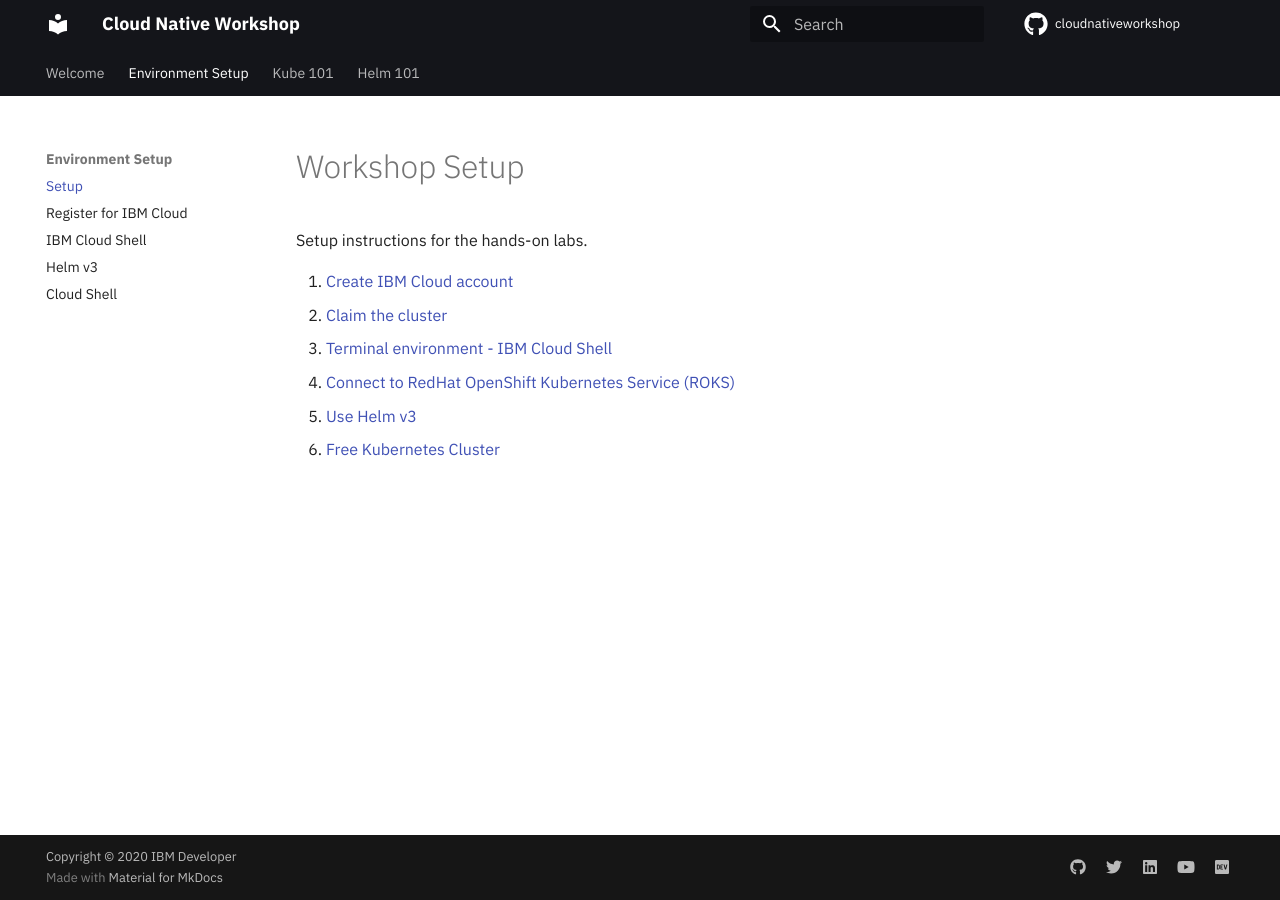
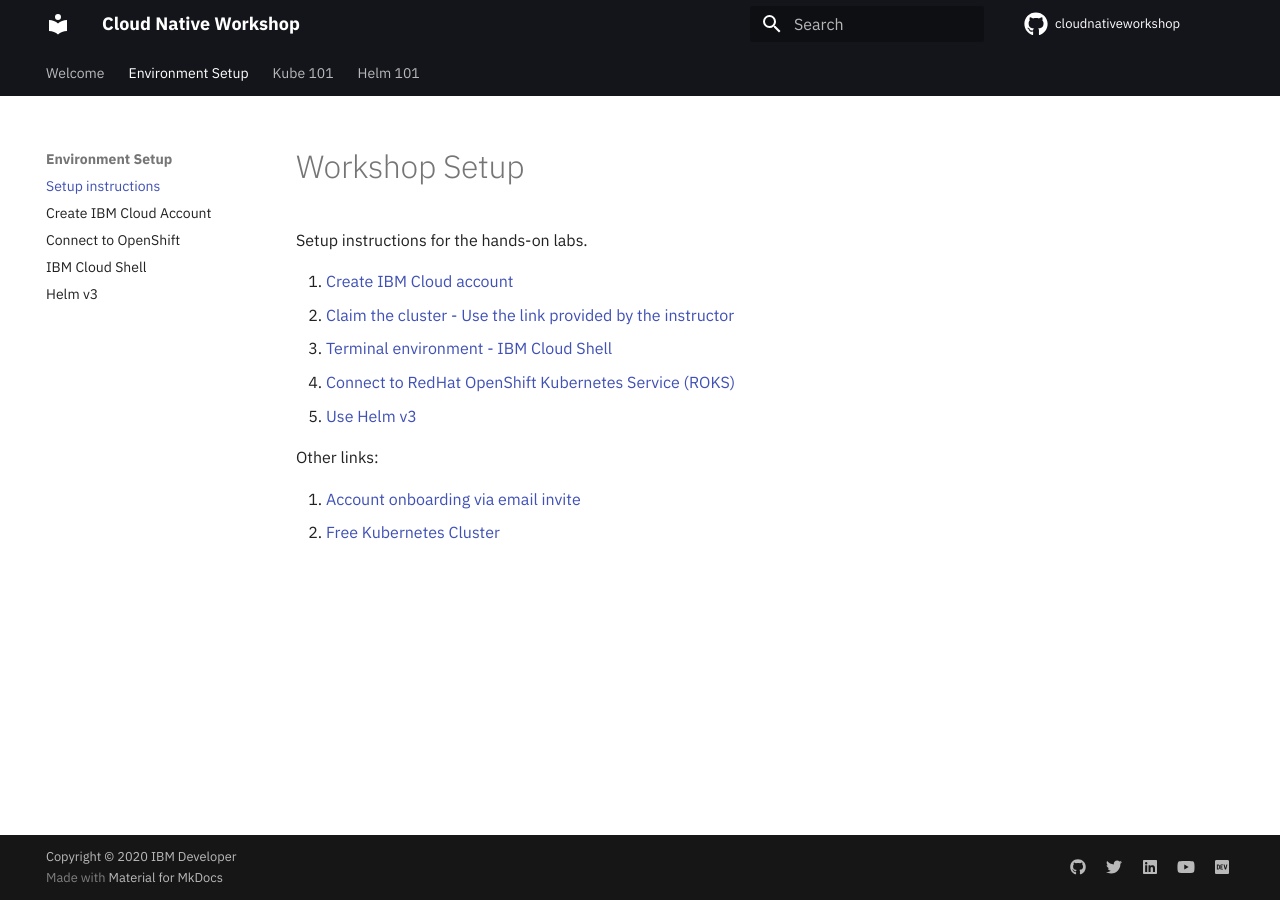
Before and after one commit to rojanjose/cloudnativeworkshop, an MkDocs documentation site: the page built from docs/generatedContent/workshop-setup/README.md, in a window 1280 px wide. Built offline with MkDocs 1.6.1 and Material for MkDocs 9.7.7, drawn with Linux system fonts in a browser that asks for light colours.

Commit message:
onboarding instructions

```diff
--- a/docs/generatedContent/workshop-setup/README.md
+++ b/docs/generatedContent/workshop-setup/README.md
@@ -3,8 +3,13 @@
 Setup instructions for the hands-on labs.
 
 1. [Create IBM Cloud account](NEWACCOUNT.md)
-1. [Claim the cluster](GRANTCLUSTER.md)
+1. [Claim the cluster - Use the link provided by the instructor]()
 1. [Terminal environment - IBM Cloud Shell](CLOUDSHELL.md)
 1. [Connect to RedHat OpenShift Kubernetes Service (ROKS)](ROKS.md)
 1. [Use Helm v3](HELM.md)
+
+
+Other links:
+
+1. [Account onboarding via email invite](NEWACCOUNT-invite.md)
 1. [Free Kubernetes Cluster](FREEIKSCLUSTER.md)
--- a/mkdocs.yml
+++ b/mkdocs.yml
@@ -13,11 +13,12 @@
   - Welcome:
     - Workshop Overview: README.md
   - Environment Setup:
-    - Setup: generatedContent/workshop-setup/README.md
-    - Register for IBM Cloud: generatedContent/workshop-setup/NEWACCOUNT.md
+    - Setup instructions: generatedContent/workshop-setup/README.md
+    - Create IBM Cloud Account: generatedContent/workshop-setup/NEWACCOUNT.md
+    - Connect to OpenShift: generatedContent/workshop-setup/ROKS.md
     - IBM Cloud Shell: generatedContent/workshop-setup/CLOUDSHELL.md
     - Helm v3: generatedContent/workshop-setup/HELM.md
-    - Cloud Shell: pre-work/README.md
+
   - Kube 101:
     #- Lab 0. Access a Kubernetes cluster: generatedContent/kube101/Lab0/README.md
     - Lab 1. Deploy your first application: generatedContent/kube101/Lab1/README.md
```
Also changed, not shown: docs/generatedContent/workshop-setup/NEWACCOUNT-invite.md (added, +21 -0 lines), docs/generatedContent/workshop-setup/images/register/invite-email.png (added), docs/generatedContent/workshop-setup/images/register/invite-join-account.png (added), docs/generatedContent/workshop-setup/images/register/invite-login.png (added), 1 other file.
